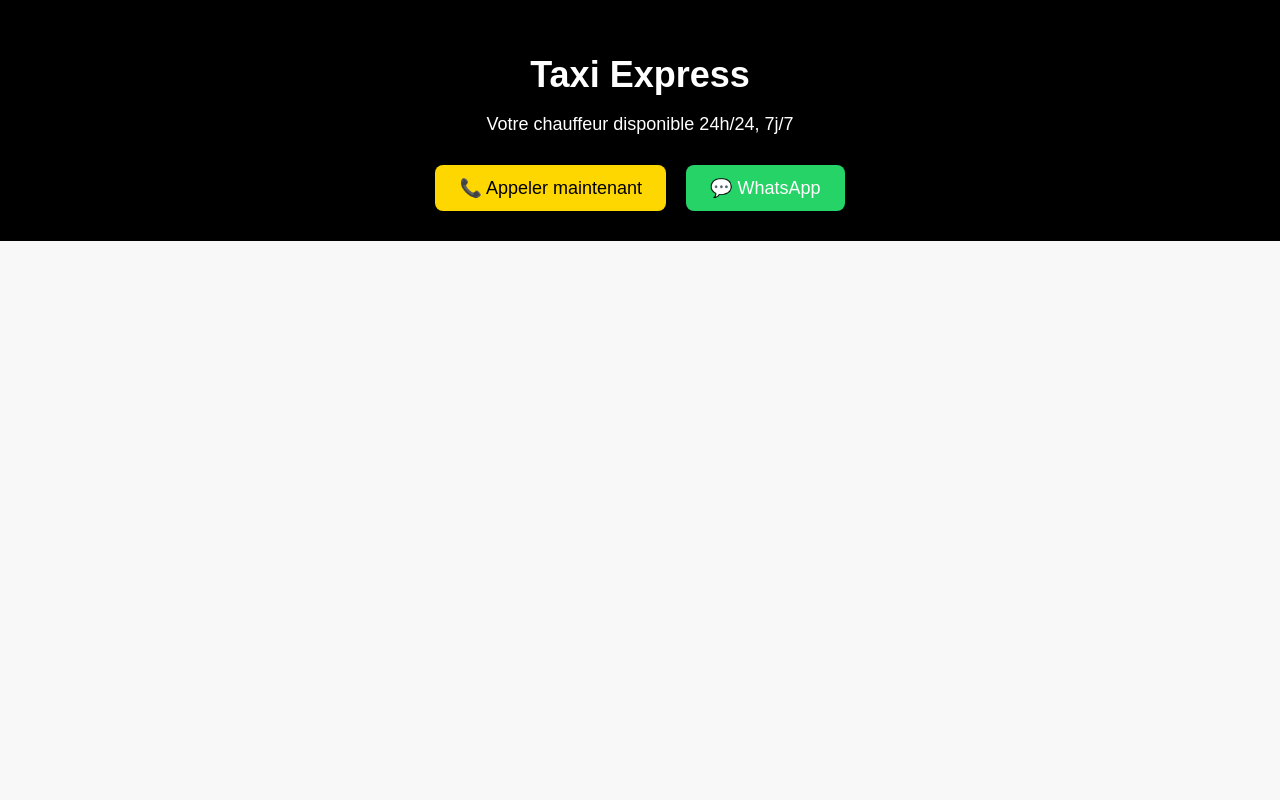
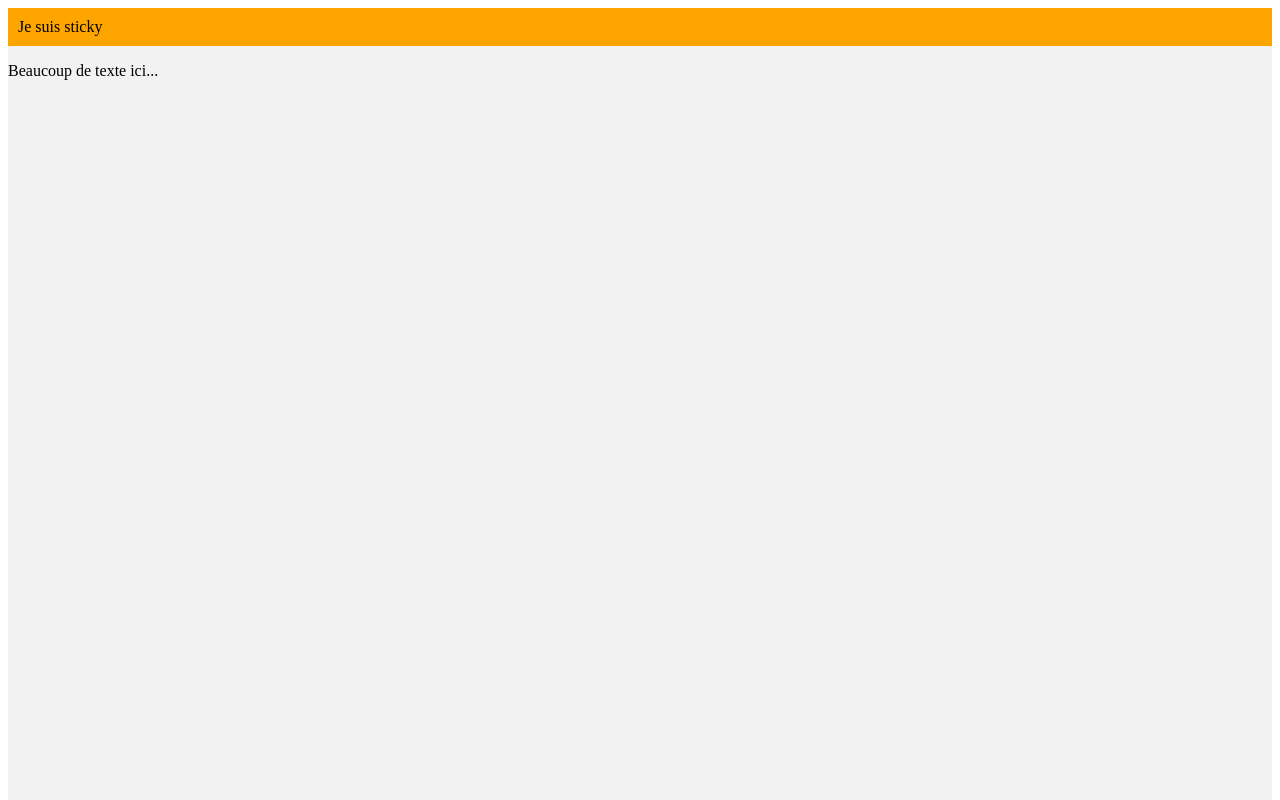
Before and after one commit to VinyoKomi/G7-Transport, a plain HTML site: page index.html in a window 1280 px wide. Shown: the top 800 px of the page. Drawn offline with Linux system fonts and the light colour scheme.

Commit message:
Update index.html

```diff
--- a/index.html
+++ b/index.html
@@ -5,73 +5,26 @@
   <meta name="viewport" content="width=device-width, initial-scale=1.0">
   <title>Taxi Express</title>
   <style>
-    body {
-      font-family: Arial, sans-serif;
-      background-color: #f8f8f8;
-      margin: 0;
-      padding: 0;
-      text-align: center;
-    }
+   .container {
+  height: 1000px;
+  background-color: #f2f2f2;
+  overflow: auto;
+  }
 
-    header {
-      background-color: #000;
-      color: #fff;
-      padding: 30px 20px;
-    }
-
-    h1 {
-      font-size: 36px;
-      margin-bottom: 10px;
-    }
-
-    p {
-      font-size: 18px;
-      margin-bottom: 30px;
-    }
-
-    .btn-container {
-      display: flex;
-      justify-content: center;
-      gap: 20px;
-      flex-wrap: wrap;
-    }
-
-    .btn {
-      font-size: 18px;
-      padding: 12px 24px;
-      border: none;
-      border-radius: 8px;
-      cursor: pointer;
-      text-decoration: none;
-      display: inline-block;
-    }
-
-    .call-btn {
-      background-color: #FFD700;
-      color: black;
-    }
-
-    .whatsapp-btn {
-      background-color: #25D366;
-      color: white;
-    }
-
-    .btn:hover {
-      opacity: 0.9;
-    }
+.sticky-header {
+  position: sticky;
+  top: 0;
+  background-color: orange;
+  padding: 10px;
+  }
   </style>
 </head>
 <body>
 
-  <header>
-    <h1>Taxi Express</h1>
-    <p>Votre chauffeur disponible 24h/24, 7j/7</p>
-
-    <div class="btn-container">
-      <a href="tel:+22781913871" class="btn call-btn">📞 Appeler maintenant</a>
-      <a href="https://wa.me/22789083902?text=Bonjour%20je%20souhaite%20réserver%20un%20taxi" target="_blank" class="btn whatsapp-btn">💬 WhatsApp</a>
-    </div>
-  </header>
+  <div class="container">
+  <div class="sticky-header">Je suis sticky</div>
+  <p>Beaucoup de texte ici...</p>
+  </div>
 
 </body>
 </html>
```
